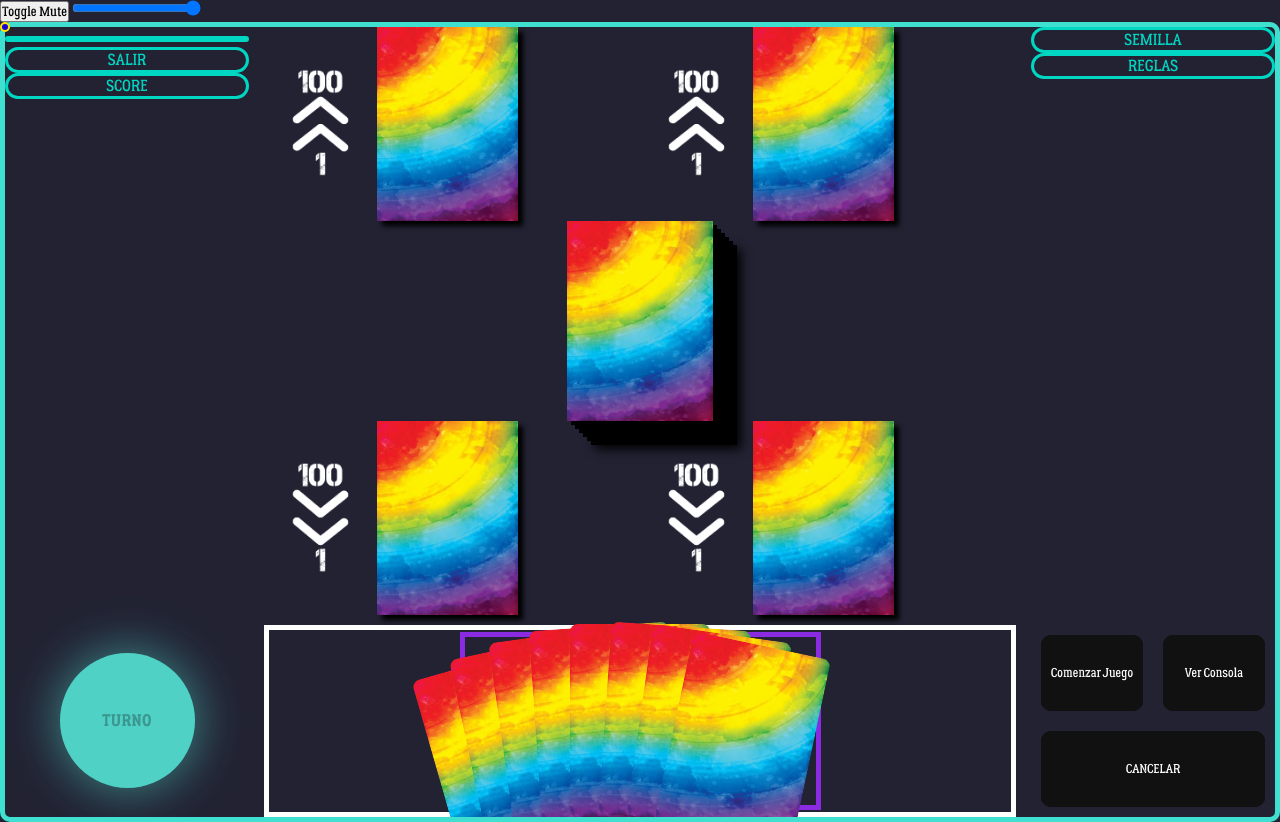
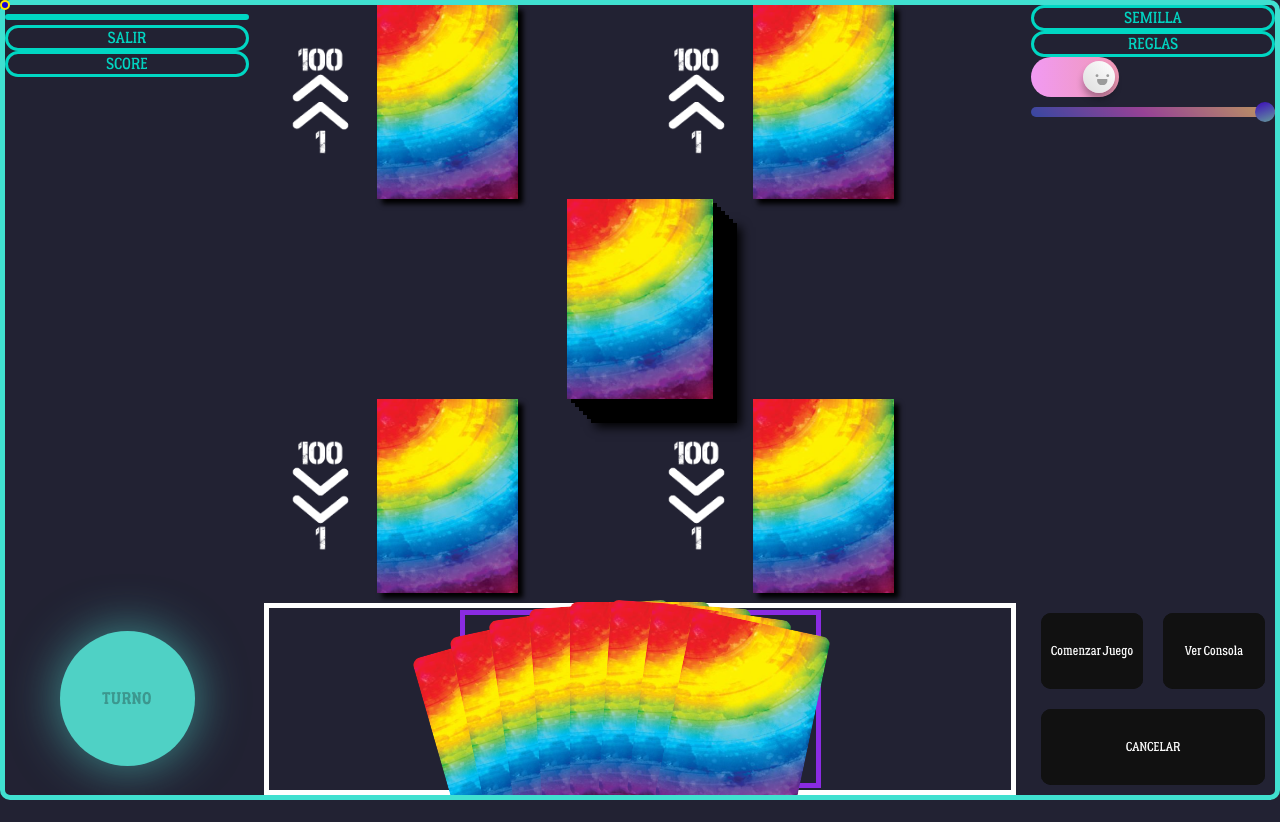
Before and after one commit to LucaVado/THEGAMEVD, a website built with Vite: page thegame.html in a window 1280 px wide. After the commit the page ends 800 px from the top, so only its background shows below. Built offline with nearby package versions, Linux system fonts and the light colour scheme; no server answers; a script that the page names is missing.

Commit message:
Se cambio de lugar al lado del tablero el rango y el mute asi como se agrego apariencia mejor

```diff
--- a/CSS/thegame.css
+++ b/CSS/thegame.css
@@ -1038,3 +1038,132 @@ button:hover::after {
 .highPage table tr:nth-child(5) td {
     color: yellow;
 }
+
+/*MUSICA FONDO*/
+.checkbox-wrapper-5 .check {
+    --size: 40px;
+    position: relative;
+    background: linear-gradient(90deg, #f19af3, #f099b5);
+    line-height: 0;
+    perspective: 400px;
+    font-size: var(--size);
+}
+
+.checkbox-wrapper-5 .check input[type="checkbox"],
+.checkbox-wrapper-5 .check label,
+.checkbox-wrapper-5 .check label::before,
+.checkbox-wrapper-5 .check label::after,
+.checkbox-wrapper-5 .check {
+    appearance: none;
+    display: inline-block;
+    border-radius: var(--size);
+    border: 0;
+    transition: .35s ease-in-out;
+    box-sizing: border-box;
+    cursor: pointer;
+}
+
+.checkbox-wrapper-5 .check label {
+    width: calc(2.2 * var(--size));
+    height: var(--size);
+    background: #d7d7d7;
+    overflow: hidden;
+}
+
+.checkbox-wrapper-5 .check input[type="checkbox"] {
+    position: absolute;
+    z-index: 1;
+    width: calc(.8 * var(--size));
+    height: calc(.8 * var(--size));
+    top: calc(.1 * var(--size));
+    left: calc(.1 * var(--size));
+    background: linear-gradient(45deg, #dedede, #ffffff);
+    box-shadow: 0 6px 7px rgba(0,0,0,0.3);
+    outline: none;
+    margin: 0;
+}
+
+.checkbox-wrapper-5 .check input[type="checkbox"]:checked {
+    left: calc(1.3 * var(--size));
+}
+
+.checkbox-wrapper-5 .check input[type="checkbox"]:checked + label {
+    background: transparent;
+}
+
+.checkbox-wrapper-5 .check label::before,
+.checkbox-wrapper-5 .check label::after {
+    content: "· ·";
+    position: absolute;
+    overflow: hidden;
+    left: calc(.15 * var(--size));
+    top: calc(.5 * var(--size));
+    height: var(--size);
+    letter-spacing: calc(-0.04 * var(--size));
+    color: #9b9b9b;
+    font-family: "Times New Roman", serif;
+    z-index: 2;
+    font-size: calc(.6 * var(--size));
+    border-radius: 0;
+    transform-origin: 0 0 calc(-0.5 * var(--size));
+    backface-visibility: hidden;
+}
+
+.checkbox-wrapper-5 .check label::after {
+    content: "●";
+    top: calc(.65 * var(--size));
+    left: calc(.2 * var(--size));
+    height: calc(.1 * var(--size));
+    width: calc(.35 * var(--size));
+    font-size: calc(.2 * var(--size));
+    transform-origin: 0 0 calc(-0.4 * var(--size));
+}
+
+.checkbox-wrapper-5 .check input[type="checkbox"]:checked + label::before,
+.checkbox-wrapper-5 .check input[type="checkbox"]:checked + label::after {
+    left: calc(1.55 * var(--size));
+    top: calc(.4 * var(--size));
+    line-height: calc(.1 * var(--size));
+    transform: rotateY(360deg);
+}
+
+.checkbox-wrapper-5 .check input[type="checkbox"]:checked + label::after {
+    height: calc(.16 * var(--size));
+    top: calc(.55 * var(--size));
+    left: calc(1.6 * var(--size));
+    font-size: calc(.6 * var(--size));
+    line-height: 0;
+}
+/*RANGO*/
+.slider {
+    -webkit-appearance: none;
+    width: 100%;
+    height: 10px;
+    border-radius: 5px;
+    background-color: #4158D0;
+    background-image: linear-gradient(43deg, #4158D0 0%, #C850C0 46%, #FFCC70 100%);
+    outline: none;
+    opacity: 0.7;
+    -webkit-transition: .2s;
+    transition: opacity .2s;
+}
+
+.slider::-webkit-slider-thumb {
+    -webkit-appearance: none;
+    appearance: none;
+    width: 20px;
+    height: 20px;
+    border-radius: 50%;
+    background-color: #4c00ff;
+    background-image: linear-gradient(160deg, #4900f5 0%, #80D0C7 100%);
+    cursor: pointer;
+}
+
+.slider::-moz-range-thumb {
+    width: 20px;
+    height: 20px;
+    border-radius: 50%;
+    background-color: #0093E9;
+    background-image: linear-gradient(160deg, #0093E9 0%, #80D0C7 100%);
+    cursor: pointer;
+}
--- a/JS/thegame.js
+++ b/JS/thegame.js
@@ -7,9 +7,10 @@ const soundComienzaJuego = document.getElementById('audioComienzaJuego');
 const soundCartaColocada = document.getElementById('audioCartaColocada');
 document.addEventListener("DOMContentLoaded", function () {
     const cartas = document.querySelectorAll('.amano');
+    const audioComienzaJuego = document.getElementById('audioComienzaJuego');
     const audioFondo = document.getElementById('audioFondo');
     const volumeControl = document.getElementById("volumeControl");
-    const toggleMuteButton = document.getElementById("toggleMuteButton");
+    const muteSwitch = document.getElementById("check-5");
 
     // Muta el audio de fondo al inicio
     audioFondo.muted = true;
@@ -17,15 +18,8 @@ document.addEventListener("DOMContentLoaded", function () {
     // Función para reproducir el audio de fondo y desmutarlo después de reproducir
     function reproducirAudioFondo() {
         audioFondo.play().then(() => {
-            // Espera un breve período antes de ajustar el volumen
-            setTimeout(() => {
-                // Ajusta el valor del rango de volumen
-                if (audioFondo.muted) {
-                    volumeControl.value = 0;
-                } else {
-                    volumeControl.value = audioFondo.volume;
-                }
-            }, 0); // ajusta el tiempo de espera según sea necesario
+            // Ajusta el valor del rango de volumen
+            volumeControl.value = audioFondo.volume;
         }).catch((error) => {
             console.error('Error al reproducir el audio de fondo:', error);
         });
@@ -34,6 +28,12 @@ document.addEventListener("DOMContentLoaded", function () {
     // Función para mutear o desmutear el audio de fondo
     function toggleMute() {
         audioFondo.muted = !audioFondo.muted;
+
+        // Ajusta el estado del interruptor de mute
+        muteSwitch.checked = audioFondo.muted;
+
+        // Ajusta el valor del rango de volumen
+        volumeControl.value = audioFondo.muted ? 0 : audioFondo.volume;
     }
 
     // Función para ajustar el volumen del audio de fondo
@@ -65,12 +65,14 @@ document.addEventListener("DOMContentLoaded", function () {
         audioComienzaJuego.play();
     });
 
-    // Evento de clic en el botón para reproducir el audio de fondo
-    toggleMuteButton.addEventListener("click", reproducirAudioFondo);
+    // Evento de clic en el interruptor para mutear/desmutear el audio de fondo
+    muteSwitch.addEventListener("change", toggleMute);
 
-    // Agrega eventos y controles para mutear/desmutear y ajustar volumen
-    toggleMuteButton.addEventListener("click", toggleMute);
+    // Agrega eventos y controles para ajustar el volumen
     volumeControl.addEventListener("input", ajustarVolumen);
+
+    // Reproduce el audio de fondo al cargar la página
+    reproducirAudioFondo();
 });
 
 
--- a/thegame.html
+++ b/thegame.html
@@ -18,8 +18,7 @@
 <audio id="audioComiezaJuego" src="audio/comienzaJuego.mp3"></audio>
 <audio id="audioFondo" src="audio/musicaFondoGAME.mp3" loop></audio>
 
-<button id="toggleMuteButton">Toggle Mute</button>
-<input type="range" id="volumeControl" min="0" max="1" step="0.1" value="1">
+
 
 <div id="custom-cursor"></div>
 <div class="container">
@@ -82,6 +81,15 @@
         <div class="button-1" id="btnReglas">
             Reglas
         </div>
+
+        <div class="checkbox-wrapper-5">
+            <div class="check">
+                <input checked="" id="check-5" type="checkbox">
+                <label for="check-5"></label>
+            </div>
+        </div>
+        <input type="range" id="volumeControl" min="0" max="1" step="0.1" value="1" class="slider">
+
         <!-- Modal -->
         <div id="modal-overlay" class="modal-overlay">
         <div class="modal">
```
